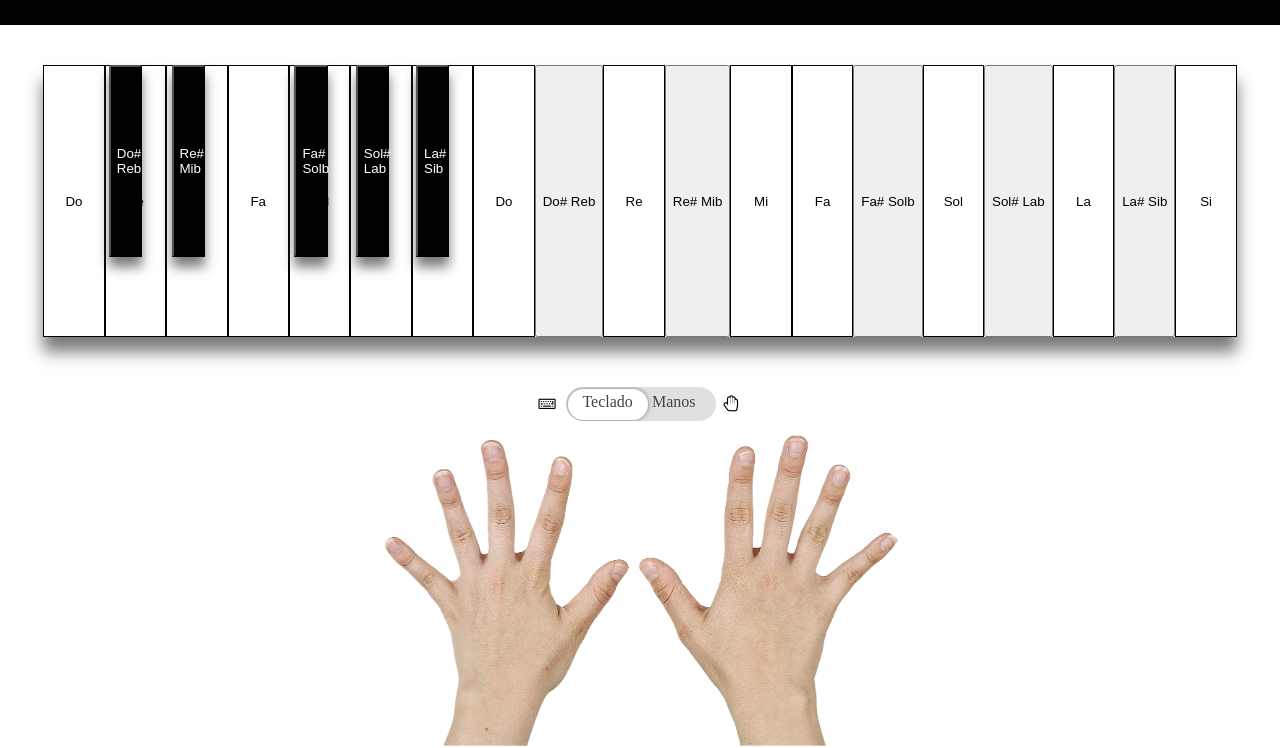
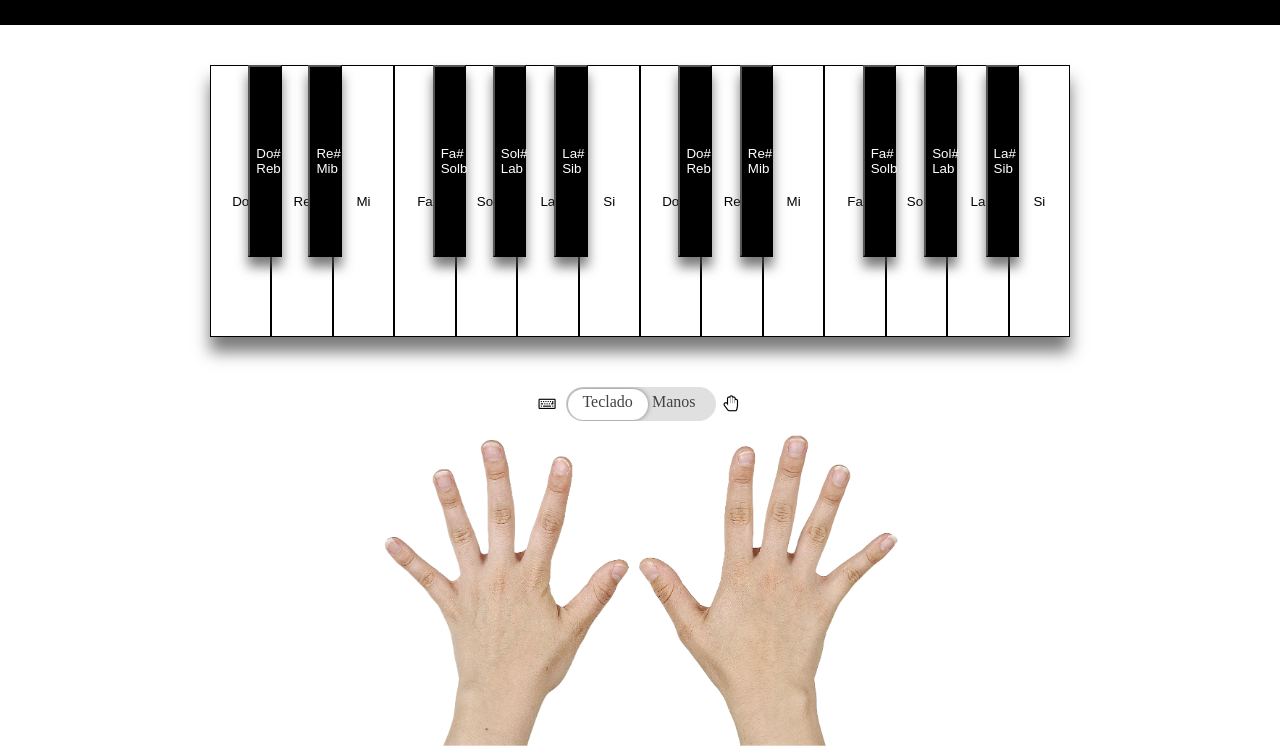
Before and after one commit to celiamartin11/Personal-Project-Virtual-Piano-JavaScript, a website: page src/html/index.html in a window 1280 px wide. Shown: the part 71-819 px from the top of the page. Drawn offline with nearby package versions, Linux system fonts and the light colour scheme; files that its build step writes are made by us from their sources; files whose address does not match are found by name.

Commit message:
position new keys

```diff
--- a/src/scss/main.scss
+++ b/src/scss/main.scss
@@ -69,9 +69,9 @@ header{
     border: none;
 }
 
-.black-key1, .black-key2, .black-key3, .black-key4, .black-key5{
+.black-key1, .black-key2, .black-key3, .black-key4, .black-key5, .black-key6, .black-key7, .black-key8, .black-key9, .black-key10{
     position: absolute;
-    left: 8.5vw;
+    left: 19.4vw;
     width: 2.6vw;
     height: 24vh;
     background-color: black;
@@ -81,19 +81,39 @@ header{
 }
 
 .black-key2{
-    left: 13.4vw;
+    left: 24.1vw;
 }
 
 .black-key3{
-    left: 23vw;
+    left: 33.8vw;
 }
 
 .black-key4{
-    left: 27.8vw;
+    left: 38.5vw;
 }
 
 .black-key5{
-    left: 32.5vw;
+    left: 43.3vw;
+}
+
+.black-key6{
+    left: 53vw;
+}
+
+.black-key7{
+    left: 57.8vw;
+}
+
+.black-key8{
+    left: 67.4vw;
+}
+
+.black-key9{
+    left: 72.2vw;
+}
+
+.black-key10{
+    left: 77vw;
 }
 
 .black-key1:hover{
```
